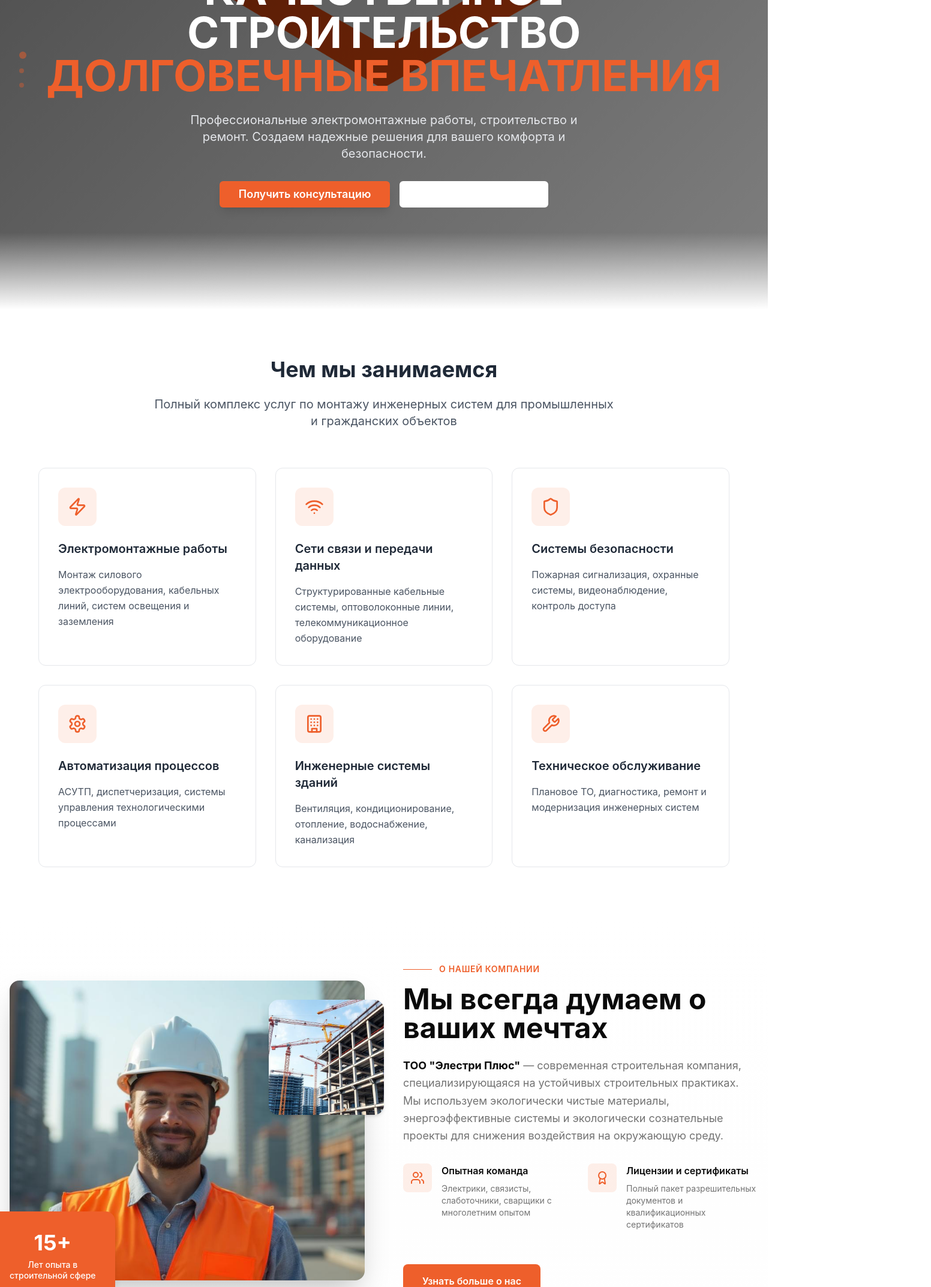
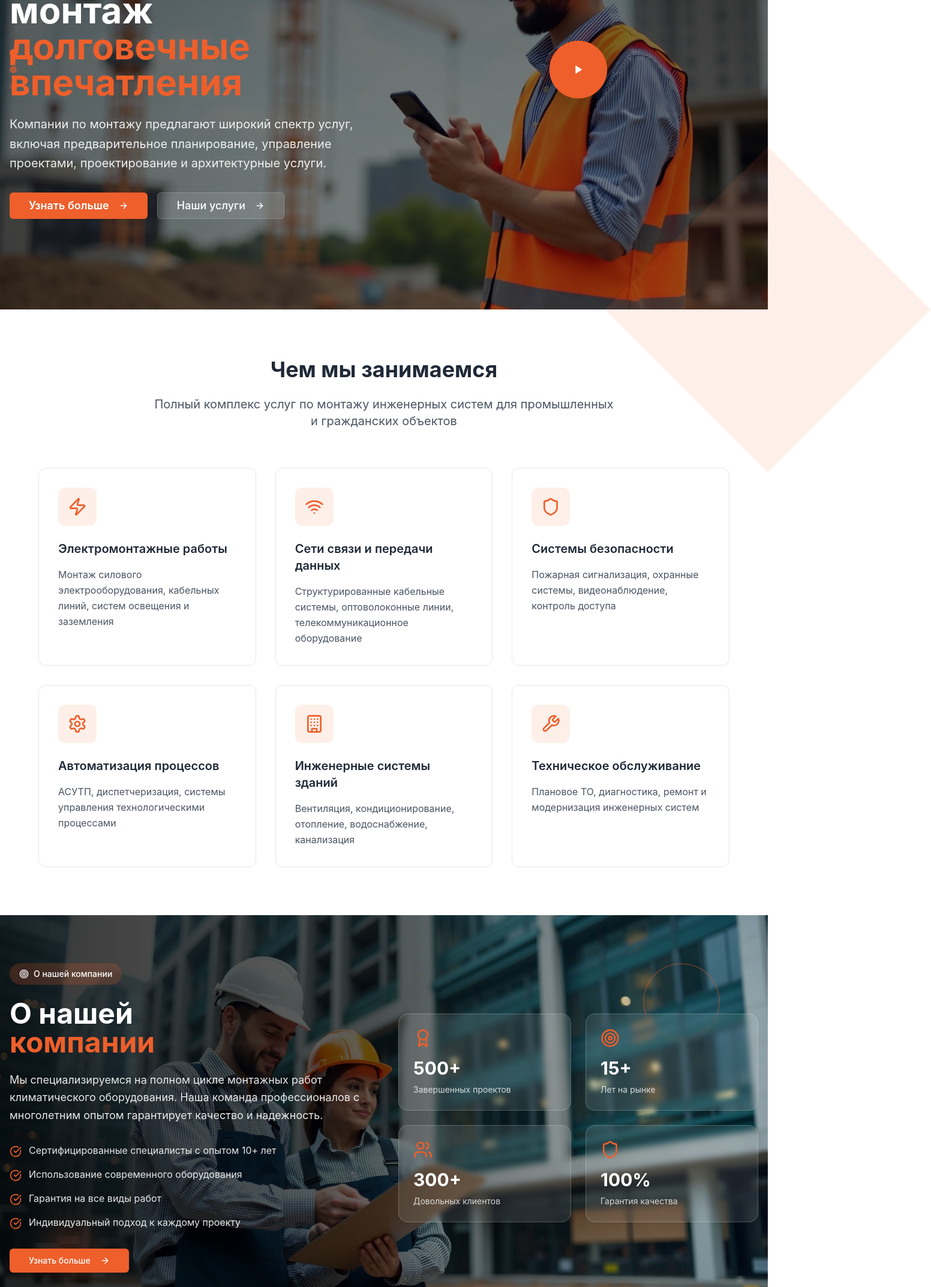
Before and after one commit to docsto/electrify-plus-website-84, a React (Vite) app: page / in a window 1280 px wide. Shown: the part 360-2506 px from the top of the page at 60% size, 1552 px wide, since content can reach past the window. Built offline with nearby package versions, Linux system fonts and the light colour scheme.

Commit message:
Add multiple sections and preloader
Adapted the following sections from the provided template:
- Preloader
- Menu
- Header Area
- About Area (with effects)
- Why Choose Us Area
- CTA Area
- Contact Area

```diff
--- a/src/components/AboutSection.tsx
+++ b/src/components/AboutSection.tsx
@@ -1,137 +1,109 @@
-
-import React from 'react';
-import { Users, Award, FileCheck, Building } from 'lucide-react';
-import aboutMainImage from '@/assets/about-main.jpg';
-import aboutExperienceImage from '@/assets/about-experience.jpg';
+import React, { useEffect, useRef } from 'react';
+import { CheckCircle, Users, Award, Target, Wrench, Shield, ArrowRight } from 'lucide-react';
+import { Button } from '@/components/ui/button';
+import aboutBackground from '@/assets/about-background.jpg';
 
 const AboutSection = () => {
-  const features = [
-    {
-      icon: Users,
-      title: "Опытная команда",
-      description: "Электрики, связисты, слаботочники, сварщики с многолетним опытом"
-    },
-    {
-      icon: Award,
-      title: "Лицензии и сертификаты",
-      description: "Полный пакет разрешительных документов и квалификационных сертификатов"
+  const parallaxRef = useRef<HTMLDivElement>(null);
+
+  useEffect(() => {
+    const handleScroll = () => {
+      if (parallaxRef.current) {
+        const scrolled = window.pageYOffset;
+        const rate = scrolled * -0.5;
+        parallaxRef.current.style.transform = `translateY(${rate}px)`;
       }
-  ];
+    };
 
-  const counters = [
-    { number: "500+", label: "Проектов завершено" },
-    { number: "50+", label: "Членов команды" },
-    { number: "400+", label: "Довольных клиентов" },
-    { number: "15+", label: "Наград получено" }
-  ];
+    window.addEventListener('scroll', handleScroll);
+    return () => window.removeEventListener('scroll', handleScroll);
+  }, []);
 
   return (
-    <section id="about" className="py-20 bg-background relative overflow-hidden">
-      {/* Background decorative elements */}
-      <div className="absolute inset-0 bg-gradient-to-b from-background via-secondary/10 to-background"></div>
+    <section
+      id="about"
+      className="relative py-20 bg-cover bg-center bg-fixed overflow-hidden"
+      style={{
+        backgroundImage: `linear-gradient(rgba(0, 0, 0, 0.8), rgba(0, 0, 0, 0.6)), url(${aboutBackground})`
+      }}
+    >
+      {/* Parallax Background */}
+      <div
+        ref={parallaxRef}
+        className="absolute inset-0 bg-cover bg-center"
+        style={{
+          backgroundImage: `url(${aboutBackground})`,
+          willChange: 'transform'
+        }}
+      />
+
+      {/* Overlay */}
+      <div className="absolute inset-0 bg-gradient-to-r from-black/80 via-black/60 to-transparent" />
 
       <div className="container mx-auto px-4 relative z-10">
-        <div className="max-w-7xl mx-auto">
-
-          {/* Main About Content */}
-          <div className="grid lg:grid-cols-2 gap-16 items-center mb-20">
-            {/* Left side - Images */}
-            <div className="relative">
-              {/* Main image */}
-              <div className="relative z-10">
-                <img
-                  src={aboutMainImage}
-                  alt="Строительная команда Элестри Плюс"
-                  className="w-full h-[500px] object-cover rounded-2xl shadow-hero"
-                />
+        <div className="grid lg:grid-cols-2 gap-12 items-center">
+          {/* Left side - Content */}
+          <div className="text-white">
+            <div className="inline-flex items-center space-x-2 bg-primary/20 backdrop-blur-sm text-white px-4 py-2 rounded-full mb-6">
+              <Target className="w-4 h-4" />
+              <span className="text-sm font-medium">О нашей компании</span>
             </div>
 
-              {/* Experience badge */}
-              <div className="absolute -bottom-8 -left-8 z-20 bg-primary text-white p-8 rounded-2xl shadow-lg">
-                <div className="text-center">
-                  <div className="text-4xl font-bold mb-2">15+</div>
-                  <div className="text-sm font-medium leading-tight">
-                    Лет опыта в<br />
-                    строительной сфере
-                  </div>
-                </div>
-              </div>
-
-              {/* Secondary image */}
-              <div className="absolute top-8 -right-8 z-10">
-                <img
-                  src={aboutExperienceImage}
-                  alt="Строительный объект"
-                  className="w-48 h-48 object-cover rounded-2xl shadow-card"
-                />
-              </div>
-
-              {/* Decorative shape */}
-              <div className="absolute top-4 right-4 w-32 h-32 bg-primary/10 rounded-full -z-10"></div>
-            </div>
-
-            {/* Right side - Content */}
-            <div className="space-y-8">
-              <div>
-                <div className="flex items-center gap-3 mb-4">
-                  <div className="w-12 h-px bg-primary"></div>
-                  <span className="text-primary font-semibold text-sm uppercase tracking-wider">
-                    О нашей компании
-                  </span>
-                </div>
-
-                <h2 className="text-4xl lg:text-5xl font-bold text-foreground mb-6 leading-tight">
-                  Мы всегда думаем о ваших мечтах
+            <h2 className="text-3xl md:text-4xl lg:text-5xl font-bold mb-6 leading-tight">
+              О нашей
+              <span className="text-primary block">компании</span>
             </h2>
 
-                <p className="text-lg text-muted-foreground leading-relaxed mb-8">
-                  <strong className="text-foreground">ТОО "Элестри Плюс"</strong> — современная строительная компания,
-                  специализирующаяся на устойчивых строительных практиках. Мы используем экологически чистые материалы,
-                  энергоэффективные системы и экологически сознательные проекты для снижения воздействия на окружающую среду.
+            <p className="text-white/90 mb-8 leading-relaxed text-lg">
+              Мы специализируемся на полном цикле монтажных работ климатического оборудования.
+              Наша команда профессионалов с многолетним опытом гарантирует качество и надежность.
             </p>
-              </div>
 
-              {/* Feature grid */}
-              <div className="grid grid-cols-1 md:grid-cols-2 gap-6">
-                {features.map((feature, index) => (
-                  <div key={index} className="flex items-start space-x-4">
-                    <div className="w-12 h-12 bg-primary/10 rounded-lg flex items-center justify-center flex-shrink-0">
-                      <feature.icon className="w-6 h-6 text-primary" />
-                    </div>
-                    <div>
-                      <h3 className="font-semibold text-foreground mb-2">{feature.title}</h3>
-                      <p className="text-muted-foreground text-sm">{feature.description}</p>
-                    </div>
+            {/* Features */}
+            <div className="space-y-4 mb-8">
+              {[
+                "Сертифицированные специалисты с опытом 10+ лет",
+                "Использование современного оборудования",
+                "Гарантия на все виды работ",
+                "Индивидуальный подход к каждому проекту"
+              ].map((feature, index) => (
+                <div key={index} className="flex items-start space-x-3">
+                  <CheckCircle className="w-5 h-5 text-primary flex-shrink-0 mt-1" />
+                  <span className="text-white/90">{feature}</span>
                 </div>
               ))}
             </div>
 
-              <div className="pt-6">
-                <button className="bg-primary hover:bg-primary-dark text-white px-8 py-4 rounded-lg font-semibold transition-all duration-300 hover:shadow-lg transform hover:-translate-y-1">
-                  Узнать больше о нас
-                </button>
-              </div>
-            </div>
+            <Button className="bg-primary hover:bg-primary/90 text-white px-8 py-3 group">
+              Узнать больше
+              <ArrowRight className="w-5 h-5 ml-2 group-hover:translate-x-1 transition-transform" />
+            </Button>
           </div>
 
-          {/* Statistics Section */}
-          <div className="grid grid-cols-2 lg:grid-cols-4 gap-8 bg-card rounded-2xl p-8 shadow-card">
-            {counters.map((counter, index) => (
-              <div key={index} className="text-center">
-                <div className="w-16 h-16 bg-primary/10 rounded-full flex items-center justify-center mx-auto mb-4">
-                  <FileCheck className="w-8 h-8 text-primary" />
-                </div>
-                <div className="text-3xl lg:text-4xl font-bold text-foreground mb-2">
-                  {counter.number}
-                </div>
-                <div className="text-muted-foreground font-medium">
-                  {counter.label}
-                </div>
+          {/* Right side - Stats */}
+          <div className="grid grid-cols-2 gap-6">
+            {[
+              { number: "500+", label: "Завершенных проектов", icon: Award },
+              { number: "15+", label: "Лет на рынке", icon: Target },
+              { number: "300+", label: "Довольных клиентов", icon: Users },
+              { number: "100%", label: "Гарантия качества", icon: Shield }
+            ].map((stat, index) => (
+              <div
+                key={index}
+                className="bg-white/10 backdrop-blur-sm p-6 rounded-2xl border border-white/20 hover:bg-white/20 transition-all duration-300 group"
+              >
+                <stat.icon className="w-8 h-8 text-primary mb-4 group-hover:scale-110 transition-transform" />
+                <div className="text-3xl font-bold text-white mb-2">{stat.number}</div>
+                <div className="text-white/80 text-sm">{stat.label}</div>
               </div>
             ))}
           </div>
         </div>
       </div>
+
+      {/* Decorative shapes */}
+      <div className="absolute top-20 right-20 w-32 h-32 border-2 border-primary/30 rounded-full animate-pulse hidden lg:block" />
+      <div className="absolute bottom-20 left-20 w-20 h-20 bg-primary/20 rounded-full blur-xl hidden lg:block" />
     </section>
   );
 };
--- /dev/null
+++ b/src/components/CtaSection.tsx
@@ -0,0 +1,79 @@
+import React, { useState } from 'react';
+import { Phone, ArrowRight } from 'lucide-react';
+import { Button } from '@/components/ui/button';
+import ConsultationModal from '@/components/ConsultationModal';
+
+const CtaSection = () => {
+  const [isConsultationModalOpen, setIsConsultationModalOpen] = useState(false);
+
+  return (
+    <section className="relative py-20 bg-primary overflow-hidden">
+      {/* Background Pattern */}
+      <div className="absolute inset-0 opacity-10">
+        <div className="absolute inset-0 bg-gradient-to-r from-transparent via-white/5 to-transparent"></div>
+      </div>
+
+      {/* Decorative Shapes */}
+      <div className="absolute top-10 left-10 w-20 h-20 border-2 border-white/20 rounded-full animate-pulse"></div>
+      <div className="absolute bottom-10 right-10 w-32 h-32 border-2 border-white/20 rotate-45"></div>
+
+      <div className="container mx-auto px-4 relative z-10">
+        <div className="max-w-4xl mx-auto text-center">
+          <h2 className="text-3xl md:text-4xl lg:text-5xl font-bold text-white mb-6">
+            Остались вопросы?
+            <span className="block text-accent">Мы перезвоним!</span>
+          </h2>
+
+          <p className="text-xl text-white/90 mb-8 max-w-2xl mx-auto">
+            Оставьте заявку и наш специалист свяжется с вами в течение 15 минут
+            для бесплатной консультации
+          </p>
+
+          <div className="flex flex-col sm:flex-row gap-4 justify-center items-center">
+            <Button
+              onClick={() => setIsConsultationModalOpen(true)}
+              size="lg"
+              className="bg-white text-primary hover:bg-gray-100 font-semibold px-8 py-4 text-lg group"
+            >
+              <Phone className="w-5 h-5 mr-2" />
+              Заказать звонок
+              <ArrowRight className="w-5 h-5 ml-2 group-hover:translate-x-1 transition-transform" />
+            </Button>
+
+            <div className="flex items-center space-x-4 text-white">
+              <div className="text-center">
+                <div className="text-2xl font-bold">15</div>
+                <div className="text-sm opacity-90">минут</div>
+              </div>
+              <div className="w-px h-12 bg-white/30"></div>
+              <div className="text-center">
+                <div className="text-2xl font-bold">24/7</div>
+                <div className="text-sm opacity-90">поддержка</div>
+              </div>
+            </div>
+          </div>
+
+          {/* Contact Info */}
+          <div className="mt-12 flex flex-col sm:flex-row justify-center items-center gap-8 text-white/90">
+            <div className="flex items-center space-x-2">
+              <Phone className="w-5 h-5" />
+              <span className="text-lg font-semibold">+7 (495) 123-45-67</span>
+            </div>
+            <div className="hidden sm:block w-px h-6 bg-white/30"></div>
+            <div className="text-center">
+              <div className="font-semibold">Время работы:</div>
+              <div>Пн-Пт: 9:00-18:00, Сб-Вс: 10:00-16:00</div>
+            </div>
+          </div>
+        </div>
+      </div>
+
+      <ConsultationModal
+        isOpen={isConsultationModalOpen}
+        onClose={() => setIsConsultationModalOpen(false)}
+      />
+    </section>
+  );
+};
+
+export default CtaSection;
--- a/src/components/HeroSection.tsx
+++ b/src/components/HeroSection.tsx
@@ -1,100 +1,95 @@
 
 import React, { useState } from 'react';
-import { ChevronLeft, ChevronRight, Play } from 'lucide-react';
+import { Play, Award, ArrowRight } from 'lucide-react';
 import { Button } from '@/components/ui/button';
-import { Carousel, CarouselContent, CarouselItem, CarouselNext, CarouselPrevious } from '@/components/ui/carousel';
-import ConsultationModal from './ConsultationModal';
+import ConsultationModal from '@/components/ConsultationModal';
+import heroImage from '@/assets/hero-construction.jpg';
 
 const HeroSection = () => {
   const [isConsultationModalOpen, setIsConsultationModalOpen] = useState(false);
 
-  const images = [
-    '/lovable-uploads/0571061b-ea97-4ce8-b291-d1421b94ead4.png',
-    '/lovable-uploads/16a8e9a1-d634-47a2-99e6-11df23c55e76.png',
-    '/lovable-uploads/3d2379cc-e5aa-4b7d-ad74-5d3d2b69c5f7.png',
-    '/lovable-uploads/707fe5f6-dae7-43e5-a9a9-dba0aced7598.png',
-    '/lovable-uploads/86176baf-f814-4eb6-a15b-e006c6318450.png',
-    '/lovable-uploads/a7020336-d482-4bfe-bba3-4607e0673f46.png',
-    '/lovable-uploads/f98501ae-cda5-4c43-bba6-db0073efd656.png'
-  ];
-
   return (
-    <>
     <section
-        className="relative min-h-screen flex items-center justify-center overflow-hidden"
+      className="relative min-h-screen flex items-center bg-cover bg-center bg-no-repeat"
       style={{
-          backgroundImage: `linear-gradient(135deg, rgba(0,0,0,0.7), rgba(0,0,0,0.5)), url('${images[0]}')`,
-          backgroundSize: 'cover',
-          backgroundPosition: 'center',
-          backgroundAttachment: 'fixed',
+        backgroundImage: `linear-gradient(rgba(0, 0, 0, 0.6), rgba(0, 0, 0, 0.4)), url(${heroImage})`,
         marginTop: typeof window !== 'undefined' && window.innerWidth >= 1024 ? '40px' : '0'
       }}
     >
-        {/* Decorative elements */}
-        <div className="absolute left-0 top-1/2 transform -translate-y-1/2 z-10">
-          <div className="flex flex-col space-y-4 ml-8">
-            <div className="w-3 h-3 bg-primary rounded-full animate-pulse"></div>
-            <div className="w-2 h-2 bg-primary/60 rounded-full animate-pulse delay-300"></div>
-            <div className="w-2 h-2 bg-primary/40 rounded-full animate-pulse delay-700"></div>
+      {/* Decorative Elements */}
+      <div className="absolute left-4 top-1/2 transform -translate-y-1/2 hidden lg:block">
+        <div className="flex flex-col space-y-4">
+          <div className="w-3 h-3 bg-primary rounded-full"></div>
+          <div className="w-3 h-3 bg-primary/60 rounded-full"></div>
+          <div className="w-3 h-3 bg-primary/30 rounded-full"></div>
         </div>
       </div>
 
-        <div className="container mx-auto px-4 relative z-20">
-          <div className="text-center text-white">
+      <div className="container mx-auto px-4 z-10">
+        <div className="grid lg:grid-cols-2 gap-12 items-center">
+          <div className="text-white">
             {/* Badge */}
-            <div className="inline-flex items-center px-4 py-2 bg-primary/20 backdrop-blur-sm rounded-full mb-6">
-              <div className="w-2 h-2 bg-primary rounded-full mr-2"></div>
-              <span className="text-sm font-medium">МЫ СТРОИМ, ВЫ ПРОЦВЕТАЕТЕ</span>
+            <div className="inline-flex items-center space-x-2 bg-primary/90 backdrop-blur-sm rounded-full px-4 py-2 mb-6">
+              <Award className="w-4 h-4 text-white" />
+              <span className="text-sm font-medium">Мы строим, вы процветаете</span>
             </div>
 
-            {/* Main heading */}
-            <h1 className="text-4xl md:text-6xl lg:text-7xl font-bold leading-tight mb-6">
-              <span className="text-white">КАЧЕСТВЕННОЕ</span>
-              <br />
-              <span className="text-white">СТРОИТЕЛЬСТВО</span>
-              <br />
-              <span className="text-primary">ДОЛГОВЕЧНЫЕ</span>{' '}
-              <span className="text-primary">ВПЕЧАТЛЕНИЯ</span>
+            {/* Main Heading */}
+            <h1 className="text-4xl md:text-5xl lg:text-6xl font-bold mb-6 leading-tight">
+              Качественный монтаж
+              <span className="block text-primary">долговечные впечатления</span>
             </h1>
 
             {/* Description */}
-            <p className="text-lg md:text-xl text-gray-200 max-w-2xl mx-auto mb-8 leading-relaxed">
-              Профессиональные электромонтажные работы, строительство и ремонт.
-              Создаем надежные решения для вашего комфорта и безопасности.
+            <p className="text-xl text-white/90 mb-8 leading-relaxed">
+              Компании по монтажу предлагают широкий спектр услуг, включая предварительное планирование,
+              управление проектами, проектирование и архитектурные услуги.
             </p>
 
             {/* CTA Buttons */}
-            <div className="flex flex-col sm:flex-row gap-4 justify-center items-center">
+            <div className="flex flex-col sm:flex-row gap-4">
               <Button
                 onClick={() => setIsConsultationModalOpen(true)}
                 size="lg"
-                className="bg-primary hover:bg-primary-dark text-white px-8 py-4 text-lg font-semibold shadow-lg hover:shadow-xl transition-all duration-300 transform hover:-translate-y-1"
+                className="bg-primary hover:bg-primary/90 text-white font-semibold px-8 py-3 text-lg group"
               >
-                Получить консультацию
+                Узнать больше
+                <ArrowRight className="w-5 h-5 ml-2 group-hover:translate-x-1 transition-transform" />
               </Button>
-
               <Button
                 variant="outline"
                 size="lg"
-                className="border-2 border-white text-white hover:bg-white hover:text-background-dark px-8 py-4 text-lg font-semibold backdrop-blur-sm transition-all duration-300"
+                className="border-white/20 bg-white/10 backdrop-blur-sm text-white hover:bg-white hover:text-black px-8 py-3 text-lg"
               >
-                <Play className="w-5 h-5 mr-2" />
-                Смотреть видео
+                Наши услуги
+                <ArrowRight className="w-5 h-5 ml-2" />
               </Button>
+            </div>
+          </div>
+
+          {/* Right side - Play button */}
+          <div className="hidden lg:flex justify-center items-center">
+            <div className="relative">
+              <Button
+                size="lg"
+                className="w-24 h-24 rounded-full bg-primary hover:bg-primary/90 text-white shadow-2xl"
+              >
+                <Play className="w-8 h-8 fill-current" />
+              </Button>
+              <div className="absolute inset-0 w-24 h-24 rounded-full border-2 border-primary animate-ping"></div>
+            </div>
           </div>
         </div>
       </div>
 
-        {/* Bottom gradient overlay */}
-        <div className="absolute bottom-0 left-0 right-0 h-32 bg-gradient-to-t from-background to-transparent"></div>
-      </section>
-
+      {/* Diagonal Shape */}
+      <div className="absolute bottom-0 right-0 w-96 h-96 bg-primary/10 transform rotate-45 translate-x-48 translate-y-48 hidden lg:block"></div>
 
       <ConsultationModal
         isOpen={isConsultationModalOpen}
         onClose={() => setIsConsultationModalOpen(false)}
       />
-    </>
+    </section>
   );
 };
 
--- a/src/pages/Index.tsx
+++ b/src/pages/Index.tsx
@@ -1,11 +1,13 @@
 
 import React from 'react';
+import Preloader from '@/components/Preloader';
 import Header from '@/components/Header';
 import HeroSection from '@/components/HeroSection';
 import ServicesSection from '@/components/ServicesSection';
 import AboutSection from '@/components/AboutSection';
 import AdvantagesSection from '@/components/AdvantagesSection';
 import ProjectsSection from '@/components/ProjectsSection';
+import CtaSection from '@/components/CtaSection';
 import ContactForm from '@/components/ContactForm';
 import ContactSection from '@/components/ContactSection';
 import Footer from '@/components/Footer';
@@ -13,12 +15,14 @@ import Footer from '@/components/Footer';
 const Index = () => {
   return (
     <div className="min-h-screen">
+      <Preloader />
       <Header />
       <HeroSection />
       <ServicesSection />
       <AboutSection />
       <AdvantagesSection />
       <ProjectsSection />
+      <CtaSection />
       <ContactForm />
       <ContactSection />
       <Footer />
```
Also changed, not shown: src/components/Header.tsx (+12 -2 lines), src/components/Preloader.tsx (added, +32 -0 lines), src/assets/about-background.jpg (added), src/assets/hero-construction.jpg (added). Lines whose indentation alone changed are shown as unchanged.
